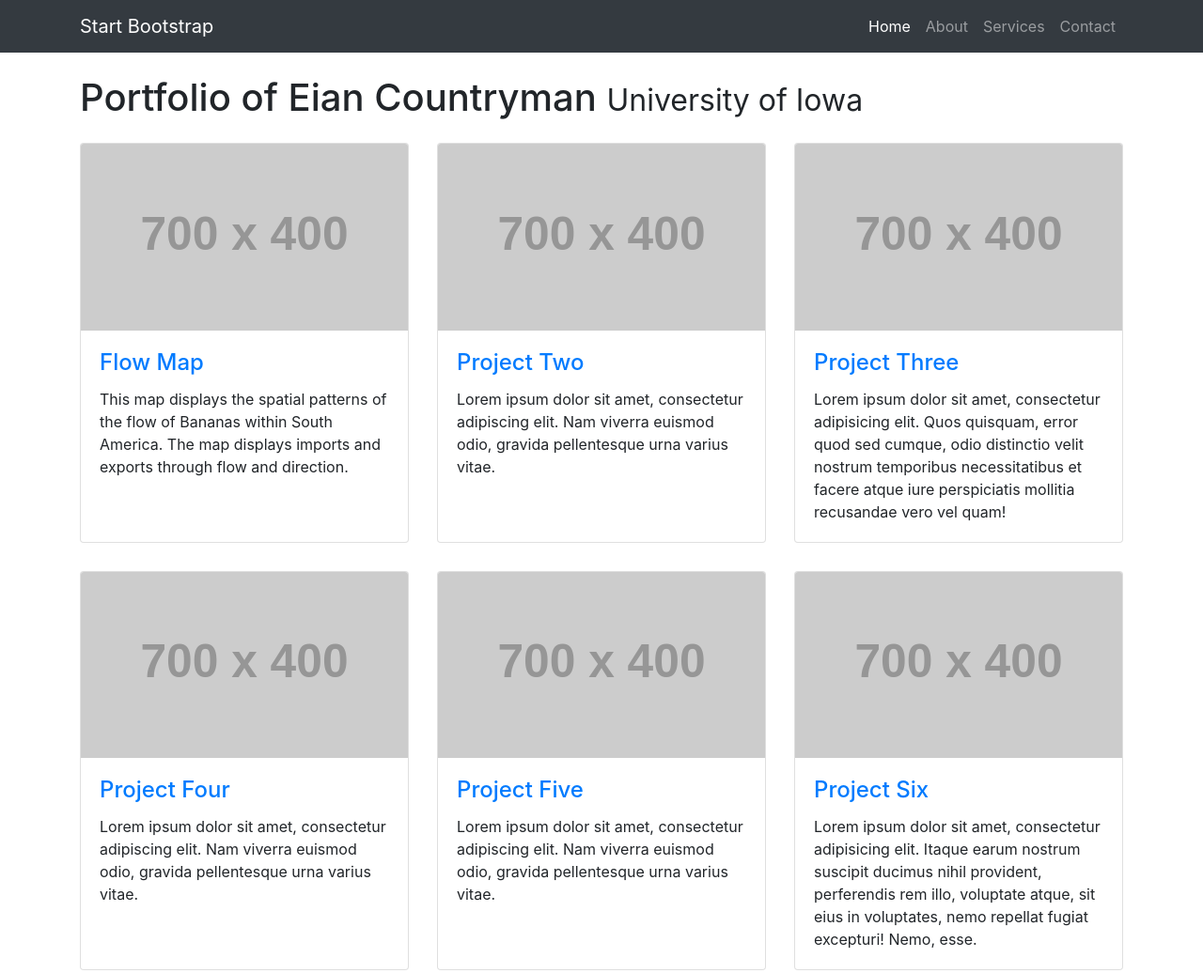
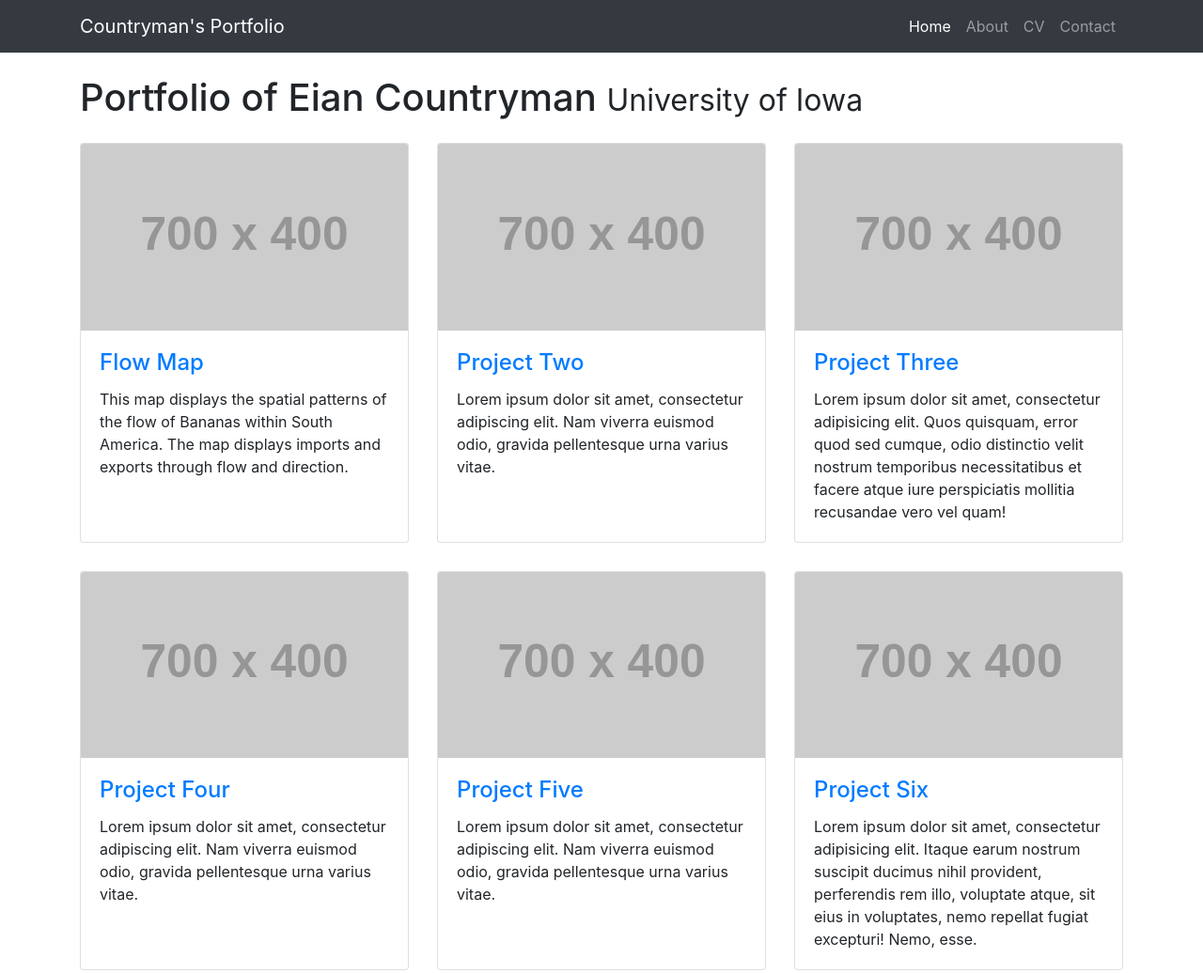
Before and after one commit to geog3540/ecountryman, a website: page index.html in a window 1280 px wide. Shown: the top 1036 px of the page at 94% size. Drawn offline with Linux system fonts and the light colour scheme; placeholder pictures from the web are drawn by us.

Commit message:
Update index.html

```diff
--- a/index.html
+++ b/index.html
@@ -5,10 +5,10 @@
 
     <meta charset="utf-8">
     <meta name="viewport" content="width=device-width, initial-scale=1, shrink-to-fit=no">
-    <meta name="description" content="Projects during undergrad">
+    <meta name="description" content="Projects during undergrad at UIowa">
     <meta name="author" content="Eian Countryman">
 
-    <title>3 Col Portfolio - Start Bootstrap Template</title>
+    <title>Eian Countryman's Geovisualization Portfolio</title>
 
     <!-- Bootstrap core CSS -->
     <link href="vendor/bootstrap/css/bootstrap.min.css" rel="stylesheet">
@@ -23,7 +23,7 @@
     <!-- Navigation -->
     <nav class="navbar navbar-expand-lg navbar-dark bg-dark fixed-top">
       <div class="container">
-        <a class="navbar-brand" href="#">Start Bootstrap</a>
+        <a class="navbar-brand" href="#">Countryman's Portfolio</a>
         <button class="navbar-toggler" type="button" data-toggle="collapse" data-target="#navbarResponsive" aria-controls="navbarResponsive" aria-expanded="false" aria-label="Toggle navigation">
           <span class="navbar-toggler-icon"></span>
         </button>
@@ -38,10 +38,10 @@
               <a class="nav-link" href="#">About</a>
             </li>
             <li class="nav-item">
-              <a class="nav-link" href="#">Services</a>
+              <a class="nav-link" href="Files/Resume_German 2023">CV</a>
             </li>
             <li class="nav-item">
-              <a class="nav-link" href="#">Contact</a>
+              <a class="nav-link" href="mailto:eian-countryman@uiowa.edu">Contact</a>
             </li>
           </ul>
         </div>
```
